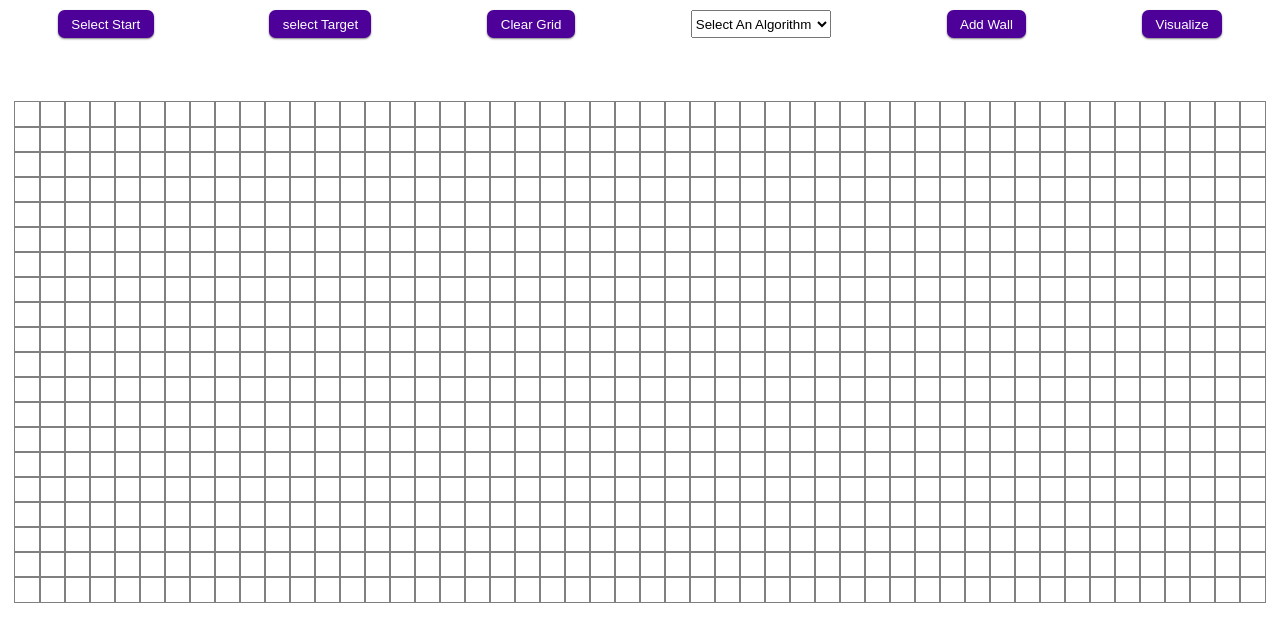
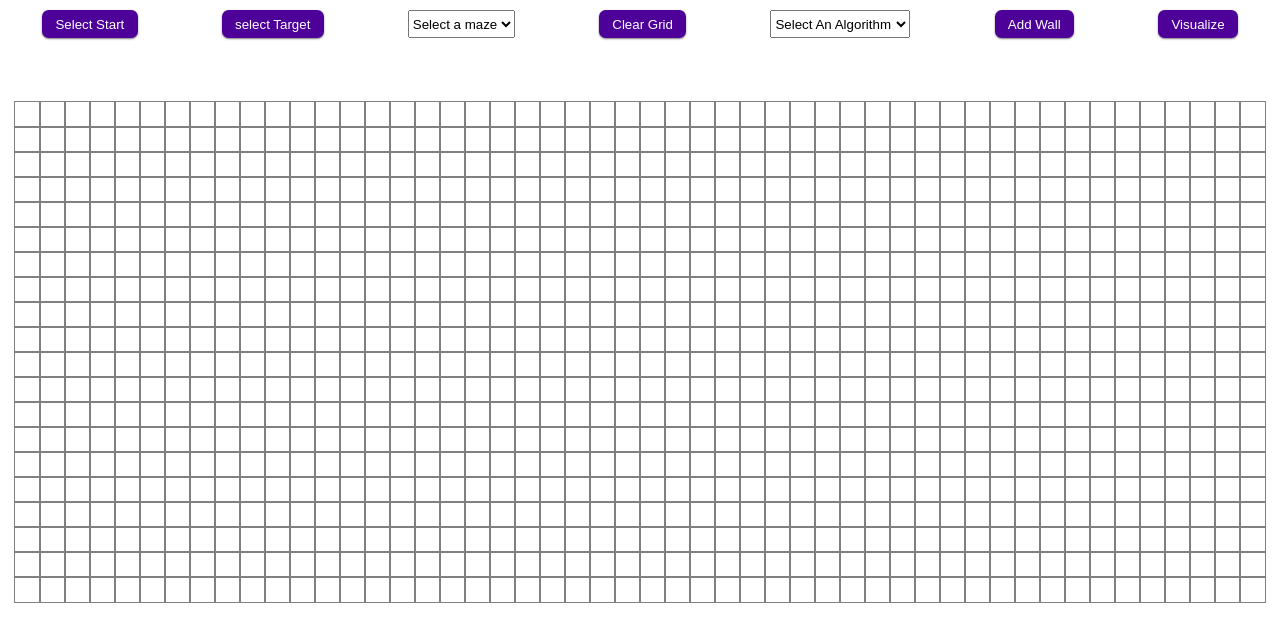
Before and after one commit to fawzeus/distance-algorithms-visualization, a React (Create React App) app: page / in a window 1280 px wide. Shown: the top 642 px of the page. Built offline with nearby package versions, Linux system fonts and the light colour scheme; the HTML template or start-up script is replaced by a standard one.

Commit message:
random maze implementation

```diff
--- /dev/null
+++ b/src/algorithms/randomMaze.js
@@ -0,0 +1,7 @@
+export function createRandomMaze(grid, rows, columns) {
+  for (let i = 0; i < rows; i++) {
+    for (let j = 0; j < columns; j++) {
+      grid[i][j].isWall = Math.random() > 0.5 ? true : false;
+    }
+  }
+}
--- a/src/components/grid/Grid.jsx
+++ b/src/components/grid/Grid.jsx
@@ -8,6 +8,7 @@ import {
 import { dfs, getDfsTargetPath } from "../../algorithms/dfs";
 import { bfs, getBfsTargetPath } from "../../algorithms/bfs";
 import { aStar, getAStarTargetPath } from "../../algorithms/aStar";
+import { createRandomMaze } from "../../algorithms/randomMaze";
 const algorithmFunctions = {
   1: [dijkstra, getNodesInShortestPathOrder],
   2: [dfs, getDfsTargetPath],
@@ -51,7 +52,15 @@ const Grid = () => {
       animateShortestPath(nodesInShortestPathOrder);
     }, (visitedNodesInOrder.length - 1) * Speed + 500);
   }
-
+  function createMaze(value) {
+    if (value === "0") {
+      clearGrid();
+    } else if (value === "1") {
+      let copy = copyGrid(grid, rows, columns);
+      createRandomMaze(copy, rows, columns);
+      setGrid(copy);
+    }
+  }
   function animateShortestPath(nodesInShortestPathOrder) {
     if (nodesInShortestPathOrder.length === 1) {
       return;
@@ -199,6 +208,14 @@ const Grid = () => {
         >
           select Target
         </button>
+        <select
+          className="maze-selector"
+          id="mazeSelector"
+          onChange={(e) => createMaze(e.target.value)}
+        >
+          <option value="0">Select a maze</option>
+          <option value="1">Random</option>
+        </select>
         <button
           className="button clear-grid"
           onClick={() => {
```
